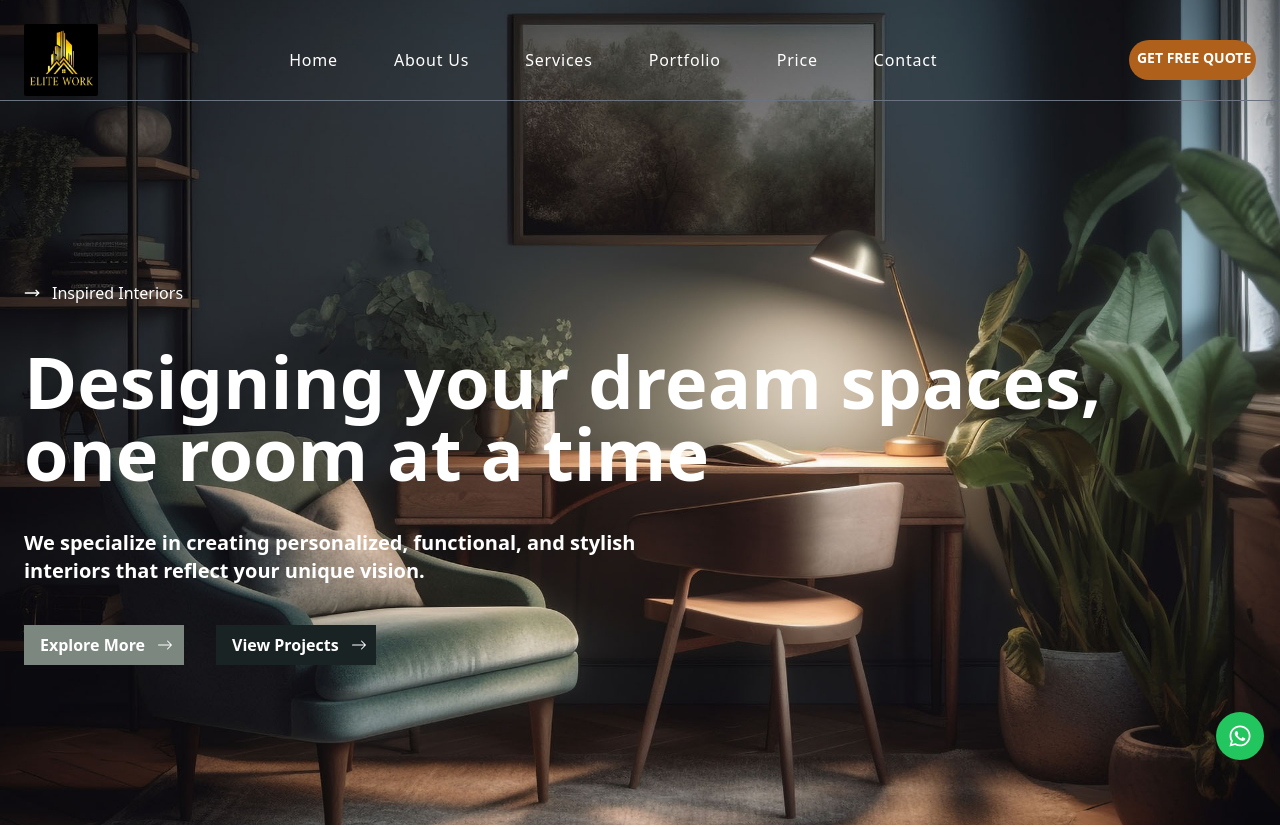
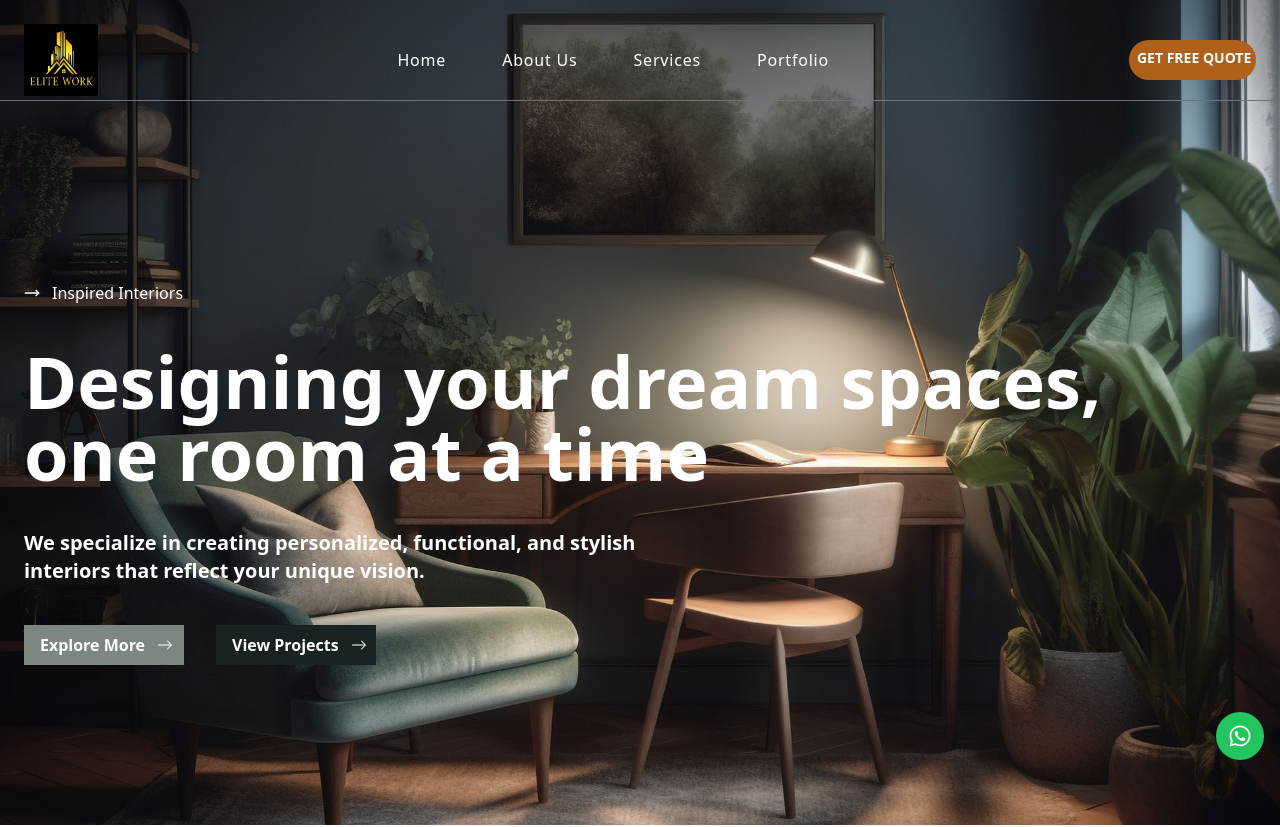
Before and after one commit to Coader-Sasmi/elite_work, a Next.js app: page / in a window 1280 px wide. Shown: the top 827 px of the page. Built offline with nearby package versions, Linux system fonts and the light colour scheme.

Commit message:
price hide done

```diff
--- a/src/app/page.tsx
+++ b/src/app/page.tsx
@@ -5,12 +5,11 @@ import {
   AboutUs,
   ChooseUs,
   News,
-  PriceSec,
   Project,
   Services,
   Skills,
   Testimonial,
-  WeWork,
+  WeWork
 } from "@/components";
 
 export default function Home() {
@@ -20,7 +19,7 @@ export default function Home() {
       <ChooseUs />
       <Services />
       <Project />
-      <PriceSec />
+      {/* <PriceSec /> */}
       <WeWork />
       <Skills />
       <Testimonial />
--- a/src/components/Navbar.tsx
+++ b/src/components/Navbar.tsx
@@ -12,8 +12,8 @@ export const NavArr = [
   { title: "About Us", path: "/#about" },
   { title: "Services", path: "/#services" },
   { title: "Portfolio", path: "/#projects" },
-  { title: "Price", path: "/#price" },
-  { title: "Contact", path: "" },
+  // { title: "Price", path: "/#price" },
+  // { title: "Contact", path: "" },
 ];
 
 export default function Navbar() {
```
Also changed, not shown: 1 other file (tests, documents, lock files or other folders).
